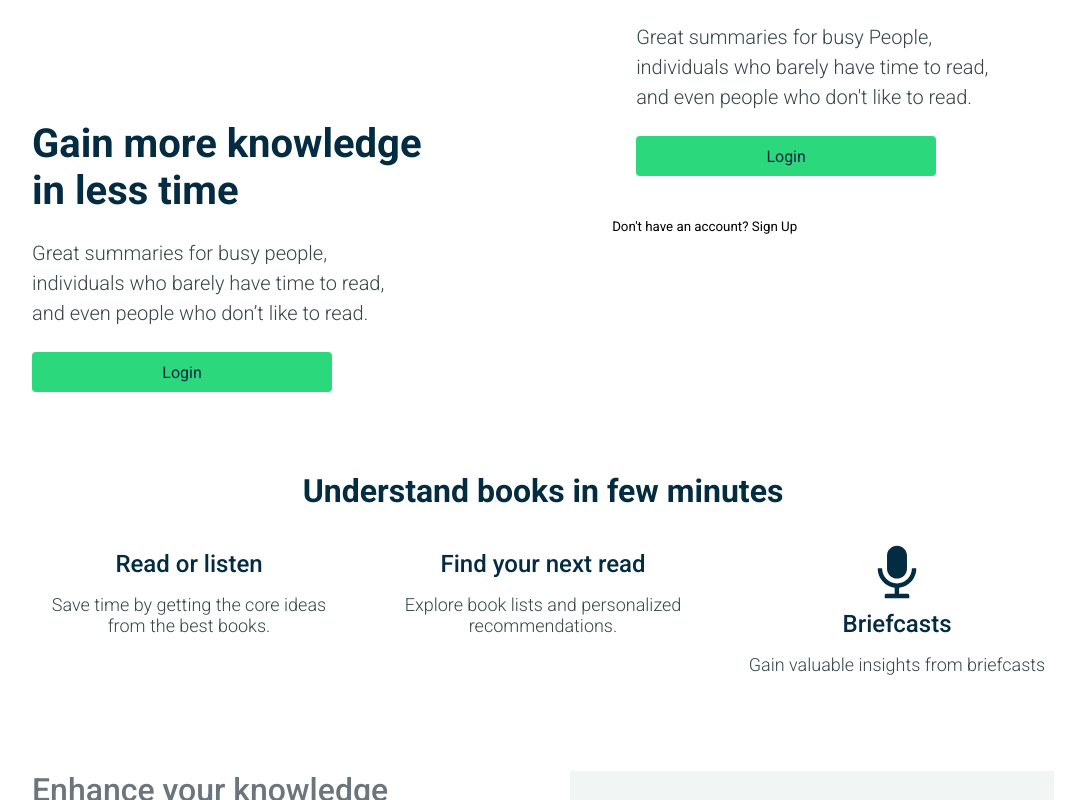
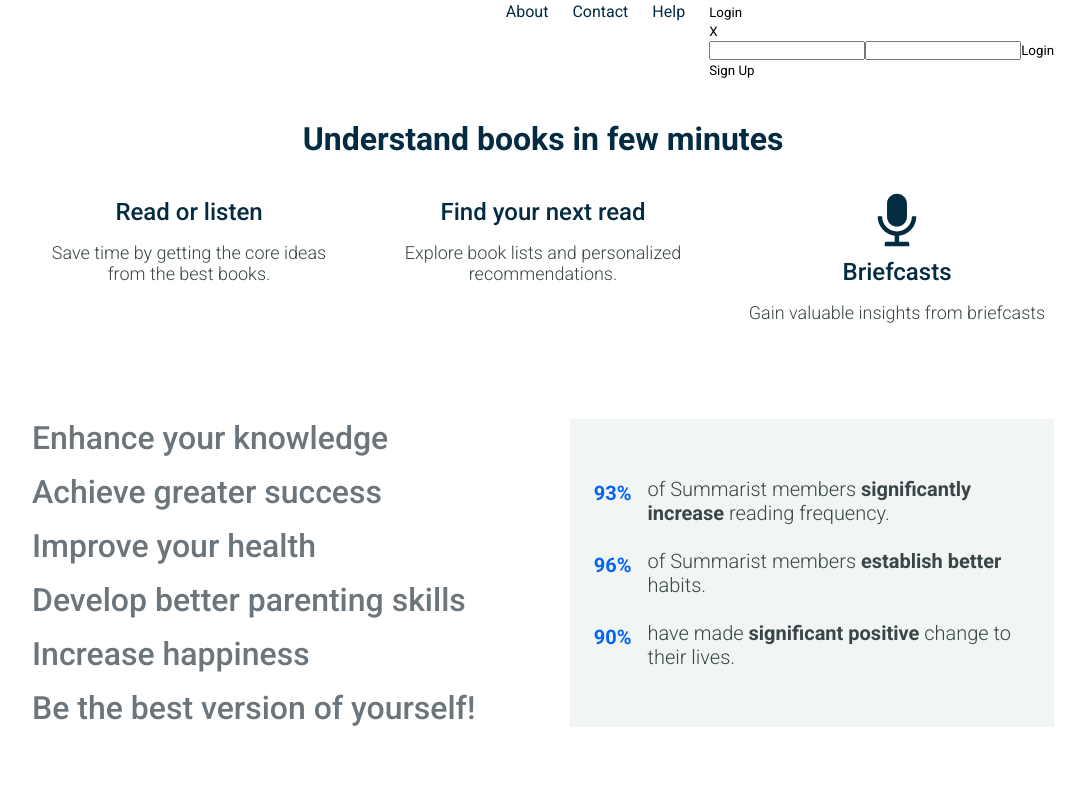
Before and after one commit to Franklin28create/julius-summarist, a Next.js app: page / in a window 1280 px wide. Both pictures are taken after a click on the button "Login". Shown: the top 800 px of the page, without its empty margins (97-1182 px from the left). Built offline with nearby package versions, Linux system fonts and the light colour scheme.

Commit message:
homepagea1 test

```diff
--- a/app/AuthModal.tsx
+++ b/app/AuthModal.tsx
@@ -4,17 +4,23 @@ import { useState } from "react"
 import LoginForm from "./LoginForm";
 import RegisterForm from "./RegisterForm";
 
-export default function AuthModal() {
 
-    const [isLogin, setIsLogin] = useState(true)
+type AuthModalProps = {
+  onClose: () => void;
+};
 
-    return (
-        <div className="auth-container">
-            {isLogin ? <LoginForm setIsLogin={setIsLogin} /> : <RegisterForm setIsLogin={setIsLogin} />}
-            <button onClick={() => setIsLogin(!isLogin)}>
-                {isLogin ? "Don't have an account? Sign Up" : "Already have an account? Sign In"}
-            </button>
+export default function AuthModal({ onClose }: AuthModalProps) {
+  const [isLogin, setIsLogin] = useState(true);
 
-        </div>
-    )
+  return (
+    <div className="auth-container">
+      <button onClick={onClose}>X</button>
+
+      {isLogin ? <LoginForm /> : <RegisterForm />}
+
+      <button onClick={() => setIsLogin(!isLogin)}>
+        {isLogin ? "Sign Up" : "Sign In"}
+      </button>
+    </div>
+  );
 }
--- /dev/null
+++ b/app/Hero.tsx
@@ -0,0 +1,42 @@
+"use client";
+
+import { useState } from "react";
+import AuthModal from "./AuthModal";
+
+export default function Hero() {
+const [isModalOpen, setIsModalOpen] = useState(false);
+return (
+<section id="landing">
+      <div className="container">
+        <div className="row">
+          <div className="landing__wrapper">
+            <div className="landing__content">
+              <div className="landing__content__title">
+                Gain more knowledge <br className="remove--tablet" />
+                in less time
+              </div>
+              <div className="landing__content__subtitle">
+                Great summaries for busy people,
+                <br className="remove--tablet" />
+                individuals who barely have time to read,
+                <br className="remove--tablet" />
+                and even people who don’t like to read.
+              </div>
+              <button className="btn home__cta--btn"
+              onClick={() => setIsModalOpen(true)}
+              >
+                Login
+            </button>
+            {isModalOpen && (
+                    <AuthModal onClose={() => setIsModalOpen(false)} />
+                  )}
+            </div>
+            <figure className="landing__image--mask">
+              {/* <img src="" alt="landing" /> */}
+            </figure>
+          </div>
+        </div>
+      </div>
+    </section>
+    );
+};
--- a/app/LoginForm.tsx
+++ b/app/LoginForm.tsx
@@ -1,55 +1,34 @@
 "use client";
 
 import { useState } from "react";
-import AuthModal from "./AuthModal";
+
 
 
 
 export default function LoginForm() {
   const [email, setEmail] = useState("");
   const [password, setPassword] = useState("");
-  const [isModalOpen, setIsModalOpen] = useState(false);
 
   const handleSubmit = (e: React.FormEvent) => {
     e.preventDefault();
     console.log("Logging in with:", { email, password });
-    // Add your authentication logic here
   };
 
   return (
-    <>
-    <section id="landing">
-      <div className="container">
-        <div className="row">
-          <div className="landing__wrapper">
-            <div className="landing__content">
-              <div className="landing__content__title">
-                Gain More Knowledge
-                <br className="remove--tablet"/>
-                in less time
-              </div>
-              <div className="landing__content__subtitle">
-                Great summaries for busy People,
-                <br className="remove--tablet"/>
-                individuals who barely have time to read,
-                <br className="remove--tablet"/>
-                and even people who don't like to read.
-              </div>
-              <button className="btn home__cta--btn"
-                    onClick={() => {
-                    console.log("Button clicked!")
-                    setIsModalOpen(true)}}>
-                      Login
-                    </button>
-                    {isModalOpen && (
-                      <AuthModal onClose={() => setIsModalOpen(false)} />
-                    )}
-            </div>
-          </div>
-        </div>
-      </div>
-    </section>
+    <form onSubmit={handleSubmit}>
+      <input
+        type="email"
+        value={email}
+        onChange={(e) => setEmail(e.target.value)}
+      />
 
-    </>
+      <input
+        type="password"
+        value={password}
+        onChange={(e) => setPassword(e.target.value)}
+      />
+
+      <button type="submit">Login</button>
+    </form>
   );
 }
--- a/app/globals.css
+++ b/app/globals.css
@@ -79,12 +79,6 @@ button:disabled {
   justify-content: center;
 }
 
-/* .nav__cta--btn {
-  max-width: 300px;
-  display: flex;
-  align-items: center;
-  justify-content: center;
-} */
 
 /* HOME */
 .section__title {
--- a/app/layout.tsx
+++ b/app/layout.tsx
@@ -48,31 +48,6 @@ export default function RootLayout({
         </ul>
       </div>
     </nav>
-    <section id="landing">
-      <div className="container">
-        <div className="row">
-          <div className="landing__wrapper">
-            <div className="landing__content">
-              <div className="landing__content__title">
-                Gain more knowledge <br className="remove--tablet" />
-                in less time
-              </div>
-              <div className="landing__content__subtitle">
-                Great summaries for busy people,
-                <br className="remove--tablet" />
-                individuals who barely have time to read,
-                <br className="remove--tablet" />
-                and even people who don’t like to read.
-              </div>
-              <button className="btn home__cta--btn">Login</button>
-            </div>
-            <figure className="landing__image--mask">
-              {/* <img src="" alt="landing" /> */}
-            </figure>
-          </div>
-        </div>
-      </div>
-    </section>
     <section id="features">
       <div className="container">
         <div className="row">
--- a/app/page.tsx
+++ b/app/page.tsx
@@ -1,3 +1,6 @@
+import Hero from "./Hero";
+
+
 
 export default function RootLayout({ children }) {
 
@@ -6,6 +9,7 @@ return (
 <html lang="en">
 
 <body>{children}</body>
+<Hero />
 
 </html>
 
```
